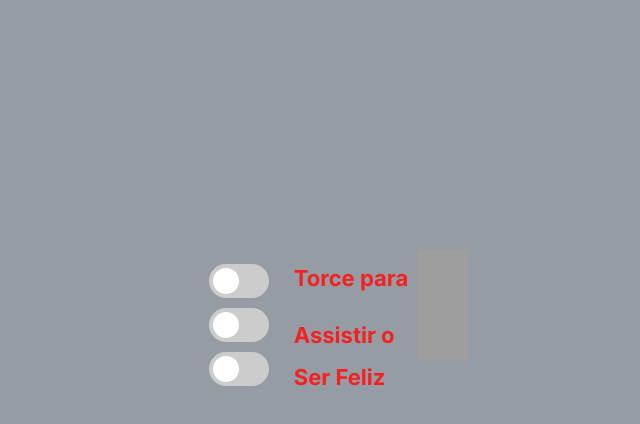
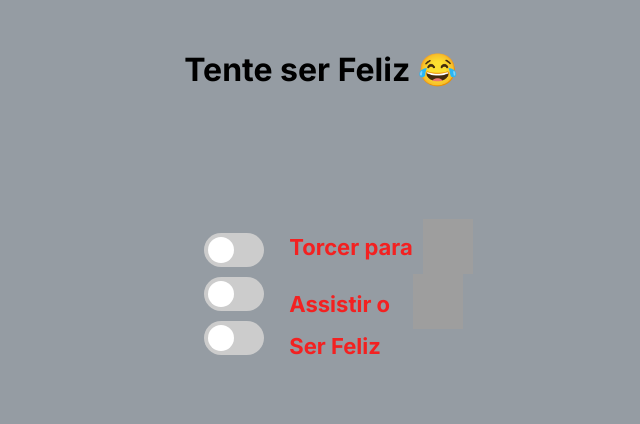
Before and after one commit to brunonascimentoo/prankFootballTeam, a plain HTML site: page index.html in a window 1280 px wide. Shown: the whole page, without its empty margins (319-959 px from the left). Drawn offline with Linux system fonts and the light colour scheme; grey boxes are pictures that could not be loaded.

Commit message:
adicionando titulo

```diff
--- a/css/styles.css
+++ b/css/styles.css
@@ -13,11 +13,16 @@
   background-color: #959ca3;
  }
 
+ .container h1 {
+  text-align: center;
+  padding-top: 50px;
+ }
+
  .card-container {
   display: flex;
   justify-content: center;
   align-items: center;
-  height: 80vh;
+  height: 50vh;
  }
 
 
--- a/index.html
+++ b/index.html
@@ -10,6 +10,8 @@
 
 <body>
   <div class="container">
+
+    <h1>Tente ser Feliz &#128514;</h1>
     <div class="card-container">
 
       <div class="switch-container">
@@ -36,7 +38,7 @@
       <div class="shield-container">
 
         <div class="shield-box">
-          <p>Torce para</p>
+          <p>Torcer para</p>
           <img src="https://upload.wikimedia.org/wikipedia/pt/4/4b/S%C3%A3o_Paulo_Futebol_Clube.png" alt="">
         </div>
         <div class="shield-box">
```
